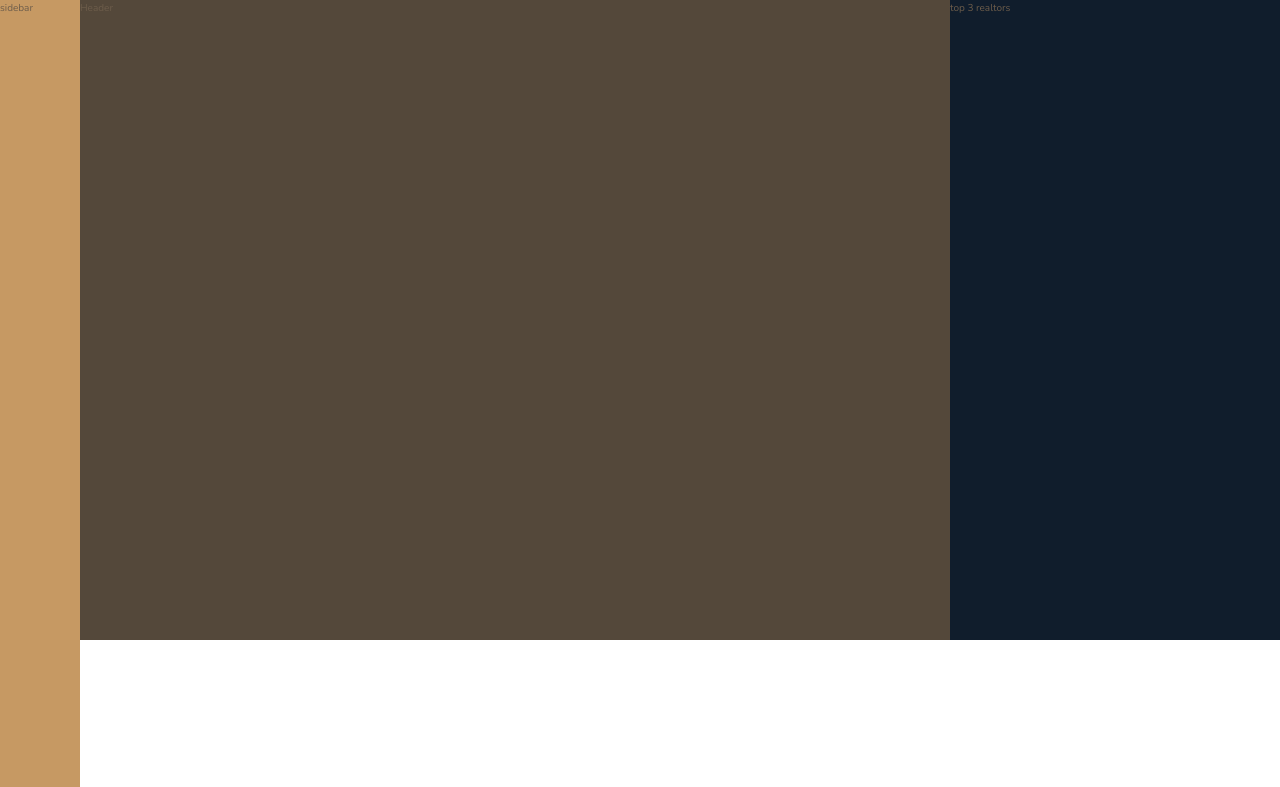
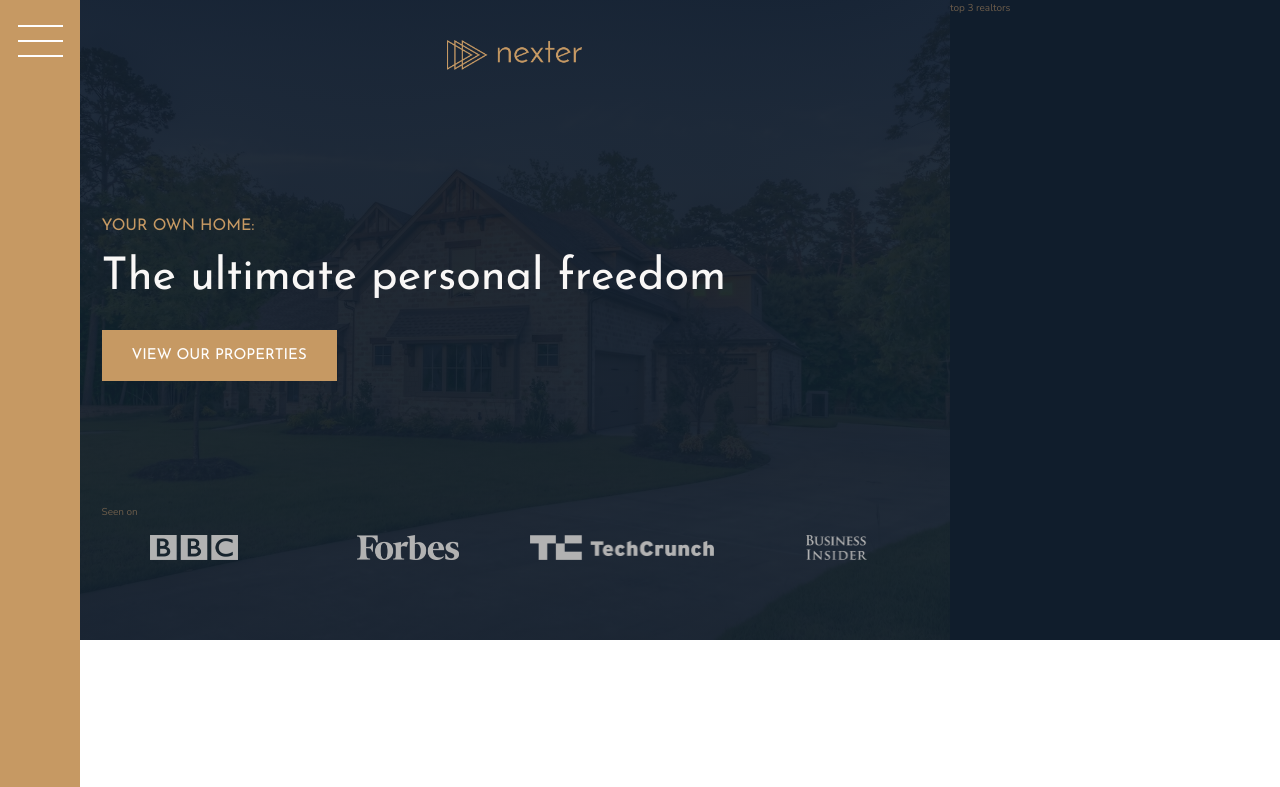
Before and after one commit to samkeel/Nexter, a website: page index.html in a window 1280 px wide. Shown: the top 787 px of the page. Drawn offline with nearby package versions, Linux system fonts and the light colour scheme.

Commit message:
header added

```diff
--- a/index.html
+++ b/index.html
@@ -15,10 +15,20 @@
 
 <body class="container">
     <div class="sidebar">
-        sidebar
+        <button class="nav-btn"></button>
     </div>
     <header class="header">
-        Header
+        <img src="img/logo.png" alt="Nexter logo" class="header__logo">
+        <h3 class="heading-3">Your own home:</h3>
+        <h1 class="heading-1">The ultimate personal freedom</h1>
+        <button class="btn header__btn">View our properties</button>
+        <div class="header__seenon-text">Seen on</div>
+        <div class="header__seenon-logos">
+            <img src="img/logo-bbc.png" alt="Seen on logo 1">
+            <img src="img/logo-forbes.png" alt="Seen on logo 2">
+            <img src="img/logo-techcrunch.png" alt="Seen on logo 3">
+            <img src="img/logo-bi.png" alt="Seen on logo 4">
+        </div>
     </header>
     <div class="realtors">
         top 3 realtors
--- a/sass/_header.scss
+++ b/sass/_header.scss
@@ -1,4 +1,41 @@
 .header {
     background-color: $color-grey-dark-1;
     grid-column: full-start / col-end 6;
+    background-image: linear-gradient(rgba($color-secondary, .93), rgba($color-secondary, .93)), url(../img/hero.jpeg);
+    background-size: cover;
+    background-position: center;
+    padding: 8rem;
+    padding-top: 4rem;
+
+    display: grid;
+    grid-template-rows: 1fr min-content 6rem 1fr;
+    grid-template-columns: max-content;
+    grid-row-gap: 1.5rem;
+    justify-content: center;
+
+    &__logo {
+        height: 3rem;
+        justify-self: center;
+    }
+
+    &__btn {
+        align-self: start;
+        justify-self: start;
+    }
+
+    &__seenon-text{
+
+    }
+
+    &__seenon-logos {
+        display: grid;
+        grid-template-columns: repeat(4, 1fr);
+        grid-column-gap: 3rem;
+        justify-items: center;
+
+        img {
+            height: 2.5rem;
+            filter: brightness(70%);
+        }
+    }
 }
--- a/sass/_sidebar.scss
+++ b/sass/_sidebar.scss
@@ -2,4 +2,33 @@
     background-color: $color-primary;
     grid-column: sidebar-start / sidebar-end;
     grid-row: 1 / -1;
+
+    display: flex;
+    justify-content: center;
 }
+
+.nav-btn {
+    border: none;
+    border-radius: 0;
+
+    background-color: #fff;
+    height: 2px;
+    width: 4.5rem;
+    margin-top: 4rem;
+
+    &::before,
+    &::after {
+        background-color: #fff;
+        height: 2px;
+        width: 4.5rem;
+        content: "";
+        display: block;
+    }
+
+    &::before {
+        transform: translateY(-1.5rem);
+    }
+    &::after {
+        transform: translateY(+1.3rem);
+    }
+}
--- a/sass/_typography.scss
+++ b/sass/_typography.scss
@@ -5,6 +5,9 @@
 
 .heading-1 {
     @extend %heading;
+    font-size: 4.5rem;
+    color: $color-grey-light-1;
+    line-height: 1;
 }
 .heading-2 {
     @extend %heading;
```
Also changed, not shown: css/style.css.
